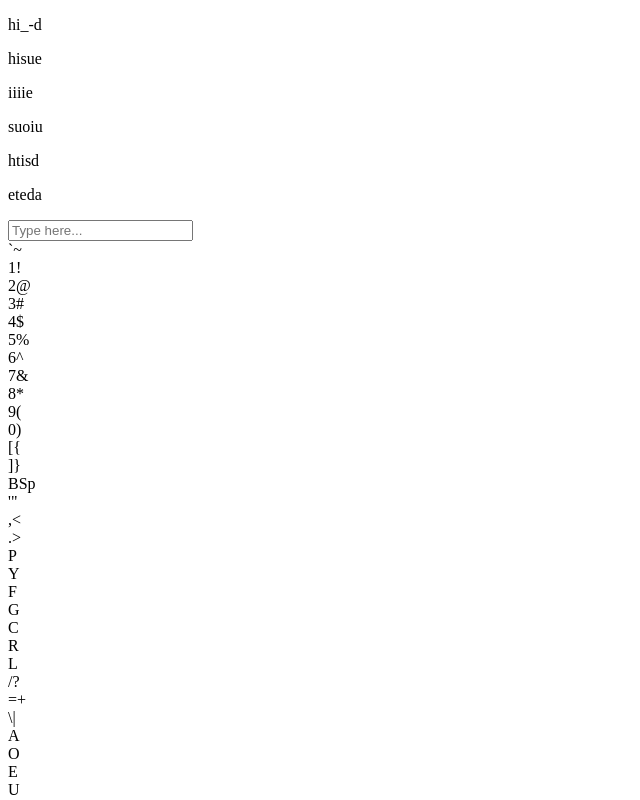
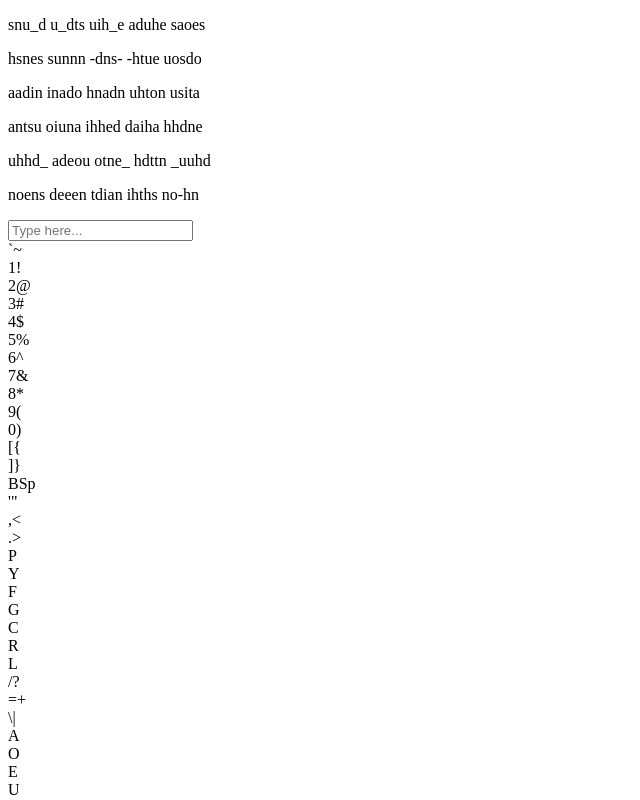
Before and after one commit to alphaetapi-ai/touch-typist, a React app: page / in a window 1280 px wide. Shown: the top 800 px of the page, without its empty margins (0-640 px from the left). Built offline with nearby package versions, Linux system fonts and the light colour scheme; the HTML template or start-up script is replaced by a standard one.

Commit message:
Type in multi-word phrases.

```diff
--- a/src/components/PendingWords.tsx
+++ b/src/components/PendingWords.tsx
@@ -1,34 +1,28 @@
-import React, { useEffect } from 'react';
+import React from 'react';
+
+interface WordsState {
+  typed: string;
+  current: string;
+  remainder: string;
+  pending: string[];
+}
 
 interface PendingWordsProps {
-  words: string[];
-  onWordsGenerated: (words: string[]) => void;
-  generateRandomWord: () => string;
+  wordsState: WordsState;
 }
 
-export const PendingWords: React.FC<PendingWordsProps> = ({
-  words,
-  onWordsGenerated,
-  generateRandomWord
-}) => {
-  const generateInitialWords = (): void => {
-    const newWords: string[] = [];
-    for (let i = 0; i < 6; i++) {
-      newWords.push(generateRandomWord());
-    }
-    onWordsGenerated(newWords);
-  };
-
-  useEffect(() => {
-    if (words.length === 0) {
-      generateInitialWords();
-    }
-  }, []);
-
+export const PendingWords: React.FC<PendingWordsProps> = ({ wordsState }) => {
   return (
     <div className="pending-words-container">
-      {words.map((word, index) => (
-        <p key={index}>{word}</p>
+      <p>
+        <span>{wordsState.typed}</span>
+        {wordsState.typed && ' '}
+        <span>{wordsState.current}</span>
+        {wordsState.remainder && ' '}
+        <span>{wordsState.remainder}</span>
+      </p>
+      {wordsState.pending.map((phrase, index) => (
+        <p key={index}>{phrase}</p>
       ))}
     </div>
   );
--- a/src/components/TouchTypist.tsx
+++ b/src/components/TouchTypist.tsx
@@ -1,4 +1,4 @@
-import React, { useState } from 'react';
+import React, { useState, useEffect } from 'react';
 import { KeyboardGrid } from './KeyboardGrid';
 import { TypingBox } from './TypingBox';
 import { PendingWords } from './PendingWords';
@@ -6,8 +6,20 @@ import { getDefaultKeyboardLayout } from '../utils/keyboardLayouts';
 
 interface TouchTypistProps {}
 
+interface WordsState {
+  typed: string;
+  current: string;
+  remainder: string;
+  pending: string[];
+}
+
 export const TouchTypist: React.FC<TouchTypistProps> = () => {
-  const [words, setWords] = useState<string[]>([]);
+  const [wordsState, setWordsState] = useState<WordsState>({
+    typed: "",
+    current: "",
+    remainder: "",
+    pending: []
+  });
 
   const generateRandomWord = (): string => {
     const keyboardLayout = getDefaultKeyboardLayout();
@@ -36,20 +48,76 @@ export const TouchTypist: React.FC<TouchTypistProps> = () => {
     return word;
   };
 
+  const generatePhrase = (): string => {
+    const words: string[] = [];
+    for (let i = 0; i < 5; i++) {
+      words.push(generateRandomWord());
+    }
+    return words.join(' ');
+  };
+
+  const initializeWordsState = (): void => {
+    const pending: string[] = [];
+    for (let i = 0; i < 5; i++) {
+      pending.push(generatePhrase());
+    }
+
+    const firstPhrase = generatePhrase();
+    const words = firstPhrase.split(' ');
+    const current = words[0];
+    const remainder = words.slice(1).join(' ');
+
+    setWordsState({
+      typed: "",
+      current,
+      remainder,
+      pending
+    });
+  };
+
   const handleWordMatch = (typedWord: string): boolean => {
-    if (words.length > 0 && typedWord.toLowerCase() === words[0].toLowerCase()) {
-      // Remove first word and add new word
-      const newWords = [...words.slice(1), generateRandomWord()];
-      setWords(newWords);
+    if (typedWord.toLowerCase() === wordsState.current.toLowerCase()) {
+      const newTyped = wordsState.typed ? `${wordsState.typed} ${wordsState.current}` : wordsState.current;
+
+      if (wordsState.remainder) {
+        // Move first word from remainder to current
+        const remainderWords = wordsState.remainder.split(' ');
+        const newCurrent = remainderWords[0];
+        const newRemainder = remainderWords.slice(1).join(' ');
+
+        setWordsState({
+          ...wordsState,
+          typed: newTyped,
+          current: newCurrent,
+          remainder: newRemainder
+        });
+      } else if (wordsState.pending.length > 0) {
+        // Move first phrase from pending to remainder/current
+        const firstPhrase = wordsState.pending[0];
+        const phraseWords = firstPhrase.split(' ');
+        const newCurrent = phraseWords[0];
+        const newRemainder = phraseWords.slice(1).join(' ');
+        const newPending = [...wordsState.pending.slice(1), generatePhrase()];
+
+        setWordsState({
+          typed: "", // Start fresh for new phrase
+          current: newCurrent,
+          remainder: newRemainder,
+          pending: newPending
+        });
+      }
       return true; // Match found
     }
     return false; // No match
   };
 
+  useEffect(() => {
+    initializeWordsState();
+  }, []);
 
   return (
     <div className="app-container">
-      <PendingWords words={words} onWordsGenerated={setWords} generateRandomWord={generateRandomWord} />
+      <PendingWords wordsState={wordsState} />
 
       <TypingBox onWordSubmit={handleWordMatch} />
 
```
